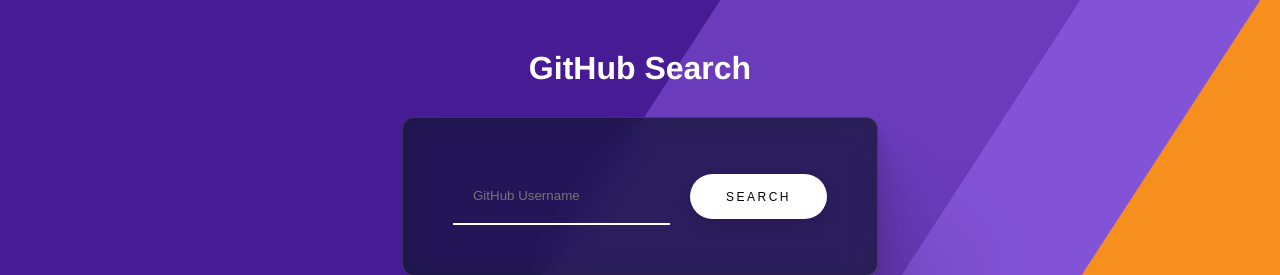
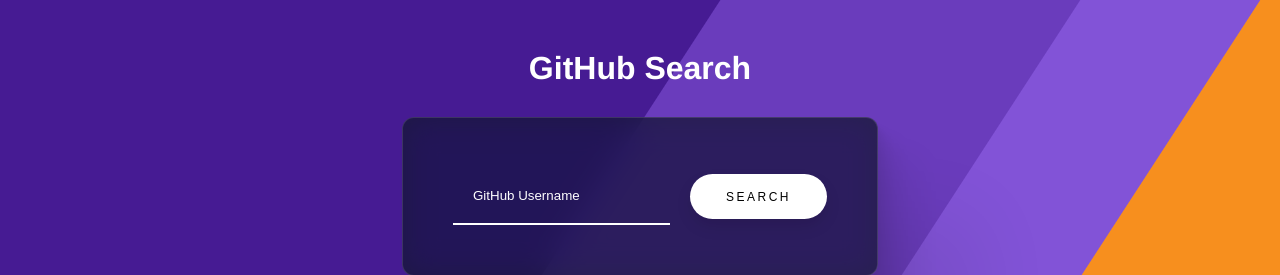
Before and after one commit to realabdullah/github-search, a Vue app: page / in a window 1280 px wide. Shown: the top 275 px of the page. Built offline with nearby package versions, Linux system fonts and the light colour scheme; no server answers.

Commit message:
input style a bit

```diff
--- a/src/components/Home.vue
+++ b/src/components/Home.vue
@@ -152,6 +152,11 @@
   border: none;
   background: transparent;
   border-bottom: 2px solid #fff;
+  color: #fff;
+}
+
+form input::placeholder {
+  color: #fff;
 }
 
 form input:active {
```
